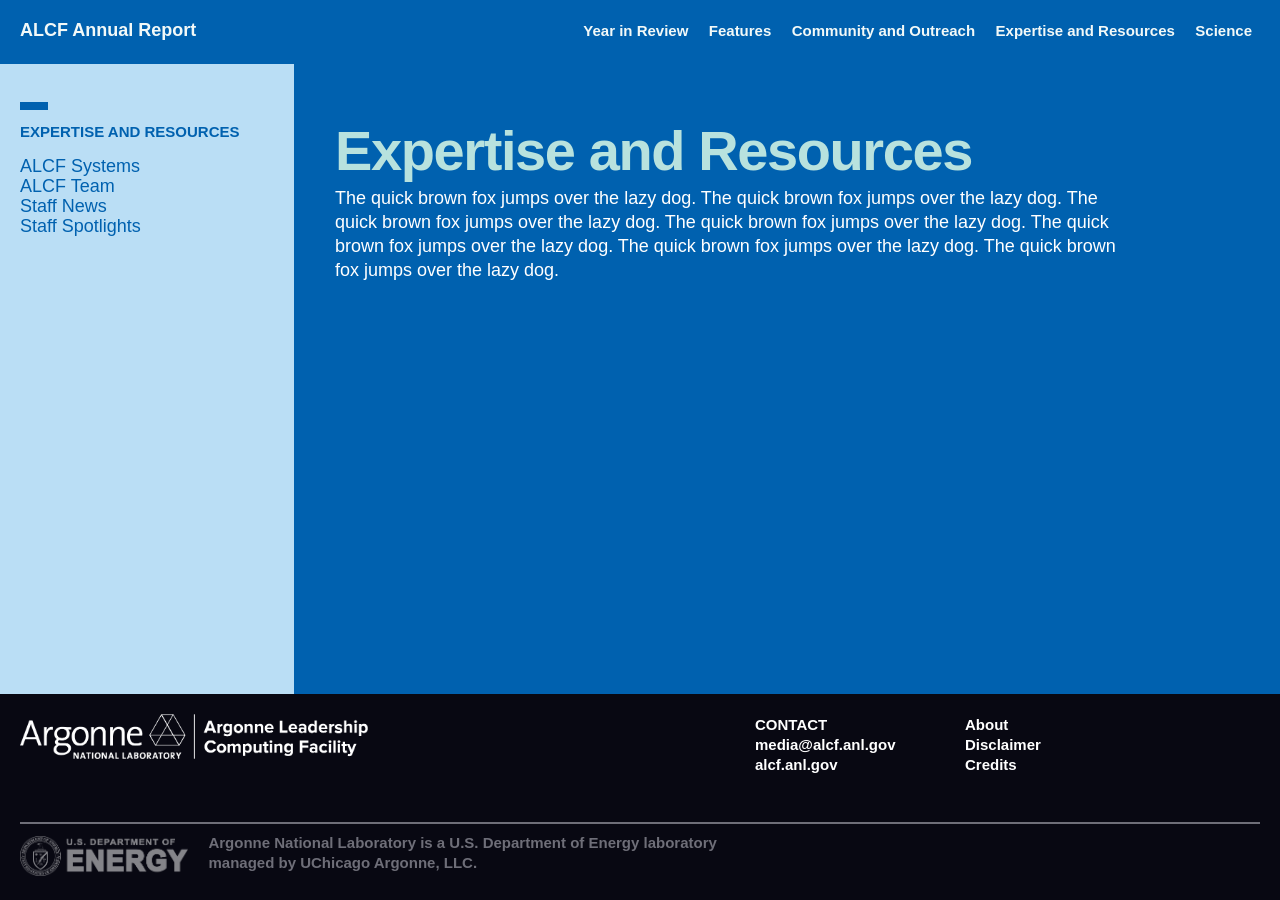
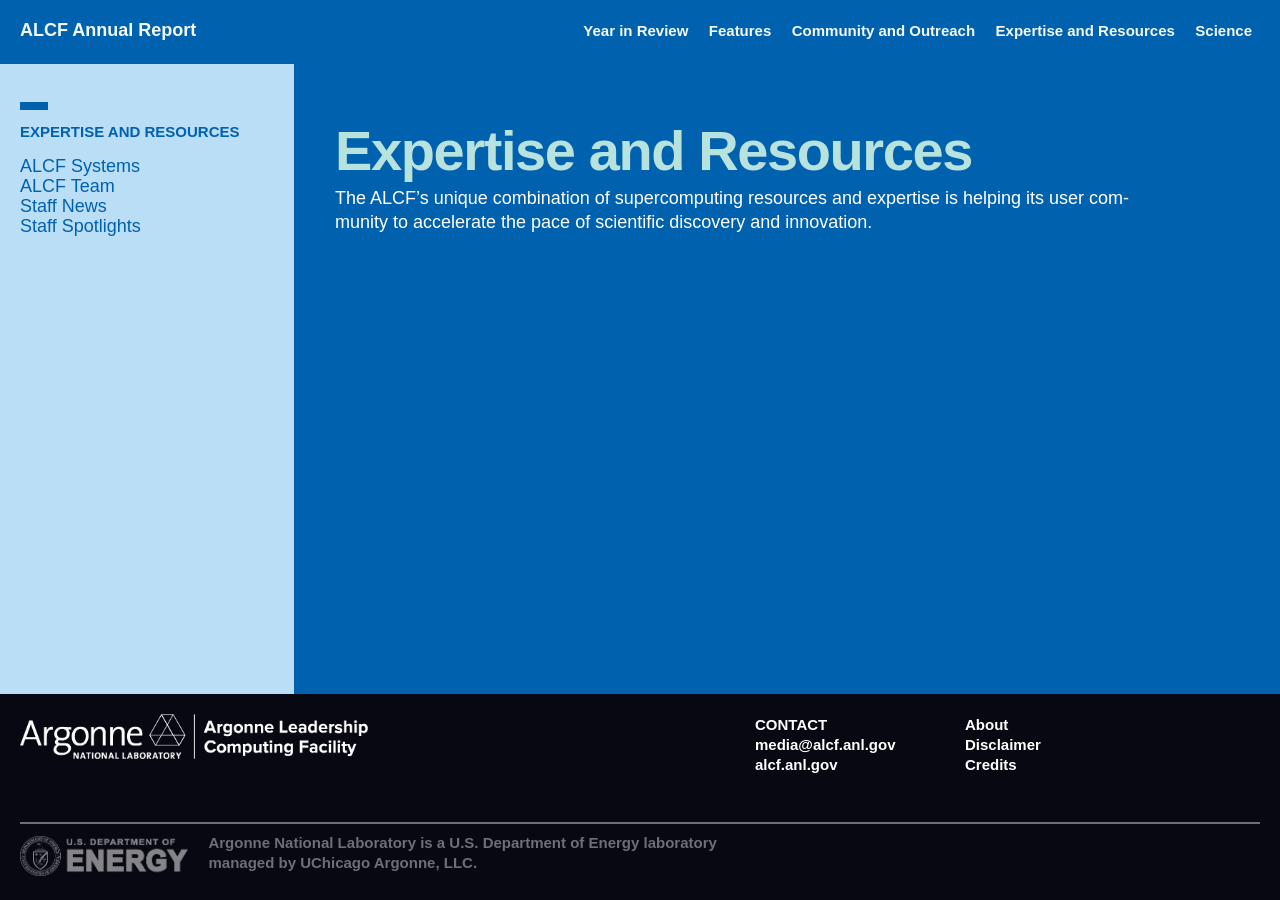
Before and after one commit to sbx-bnagle/ALCF-AR2022, a Jekyll site: the page built from 04_expertise-and-resources/section-head.md, in a window 1280 px wide. Built offline with Jekyll 4.4.1, drawn with Linux system fonts in a browser that asks for light colours; some web fonts are replaced.

Commit message:
added section head

```diff
--- a/04_expertise-and-resources/section-head.md
+++ b/04_expertise-and-resources/section-head.md
@@ -8,4 +8,4 @@
 ---
 
 
-The quick brown fox jumps over the lazy dog. The quick brown fox jumps over the lazy dog. The quick brown fox jumps over the lazy dog. The quick brown fox jumps over the lazy dog. The quick brown fox jumps over the lazy dog. The quick brown fox jumps over the lazy dog. The quick brown fox jumps over the lazy dog.
+The ALCF’s unique combination of supercomputing resources and expertise is helping its user community to accelerate the pace of scientific discovery and innovation.
```
